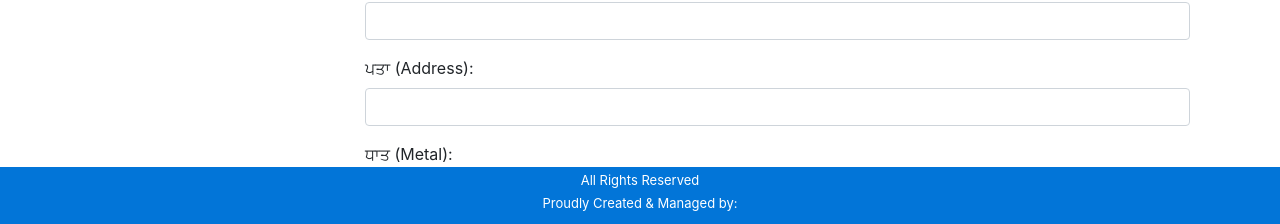
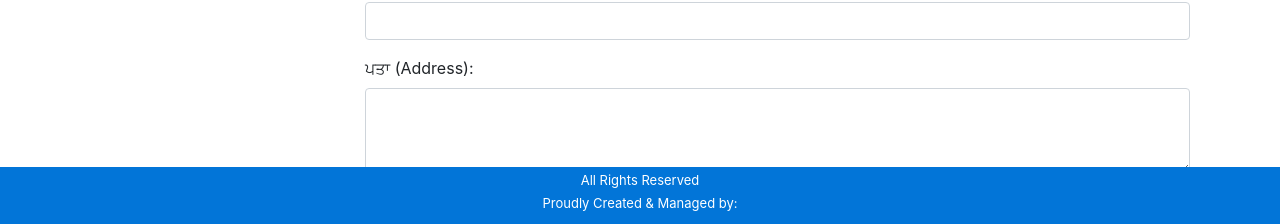
Before and after one commit to ersaab/SJ, an Angular app: page / in a window 1280 px wide. Both pictures are taken after a click on the button "ਵਜਨ (Weight)". Shown: the part 426-650 px from the top of the page. Built offline with nearby package versions, Linux system fonts and the light colour scheme.

Commit message:
test Build

```diff
--- a/src/app/Shared/quick-quote/quick-quote.component.html
+++ b/src/app/Shared/quick-quote/quick-quote.component.html
@@ -27,7 +27,6 @@
         <div class="row form-group ">
             <div class="col-sm-12">
                 <label for="commoAddress" >ਪਤਾ (Address):</label>
-                <!-- <input type="textbox" class="form-control" name="commoAddress" ngModel> -->
                 <textarea class="form-control" id="commoAddress" name="commoAddress" rows="3" ngModel></textarea>
             </div>
         </div>
@@ -157,7 +156,7 @@
         <div class="row form-group ">
             <div class="col-sm-12">
                 <label for="commoAddress" >ਪਤਾ (Address):</label>
-                <input type="textbox" class="form-control" name="commoAddress" ngModel>
+                <textarea class="form-control" id="commoAddress" name="commoAddress" rows="3" ngModel ></textarea>
             </div>
         </div>
         <div class="row form-group ">
```
Also changed, not shown: 23 other files (tests, documents, lock files or other folders).
